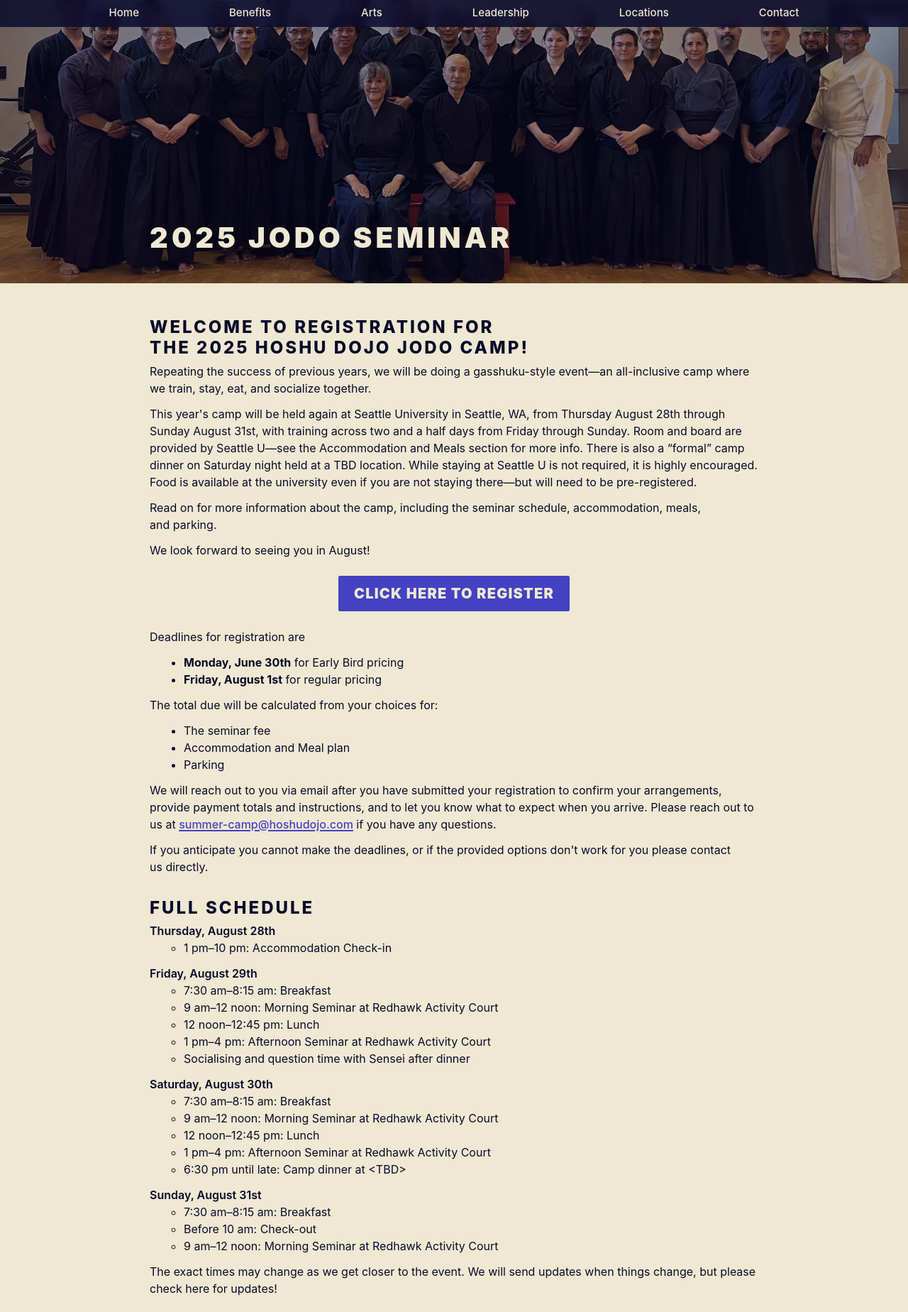
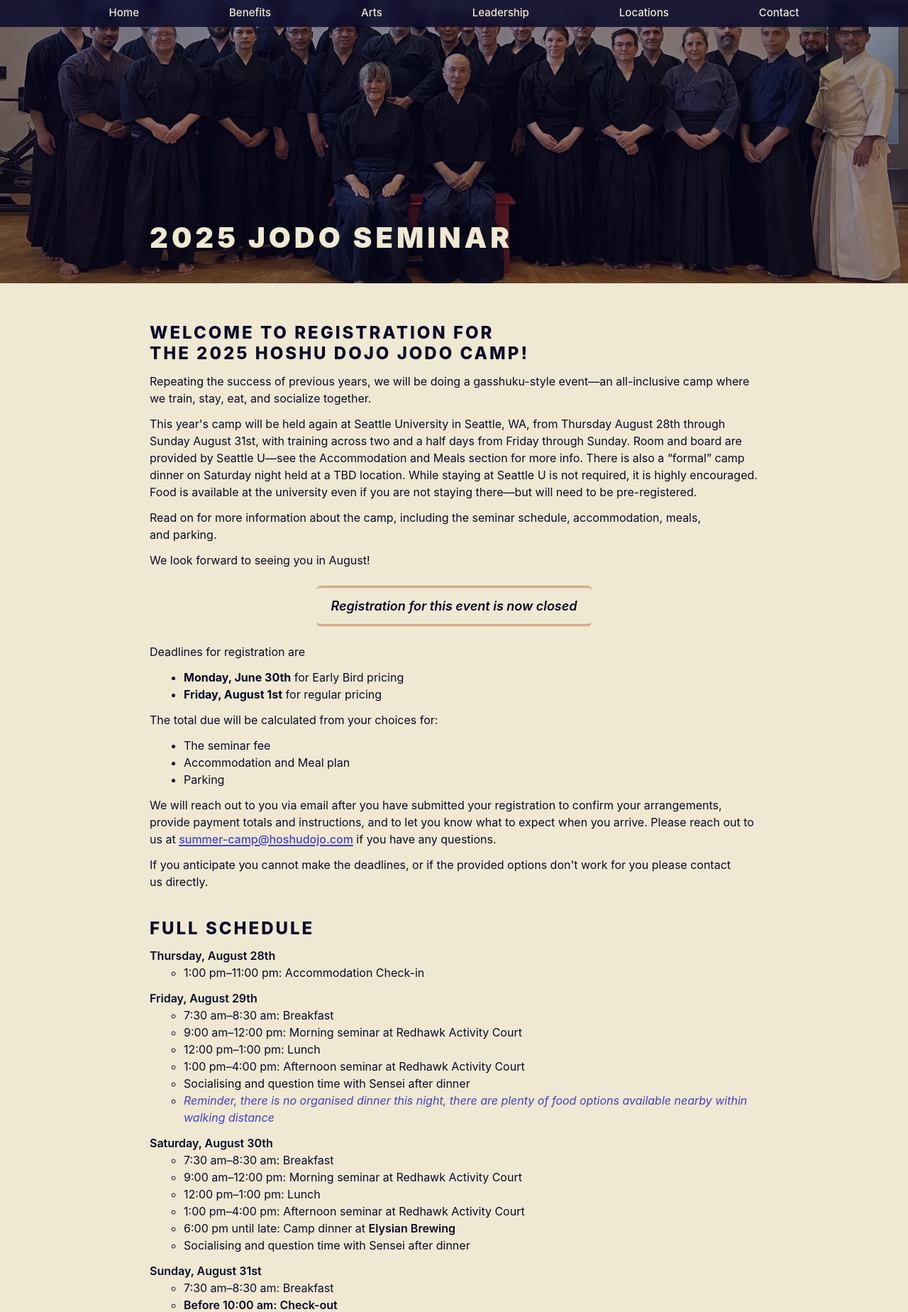
Before and after one commit to Hoshu-Dojo/hoshudojo.com, a PHP site: page /events/2025-08-28-goto-sensei-camp/index.html in a window 1280 px wide. Shown: the part 81-1929 px from the top of the page at 71% size. Run offline with PHP 8.4, Linux system fonts and the light colour scheme; some libraries are stand-ins or nearby versions.

Commit message:
deploy: 00f33c915c81e28f80913bcb1e38a2319c723401

```diff
--- a/events/2025-08-28-goto-sensei-camp/index.html
+++ b/events/2025-08-28-goto-sensei-camp/index.html
@@ -166,9 +166,9 @@
 		<div class="event-hero__text">
 			<h1>2025 Jodo Seminar</h1>
 		</div>
-		</article>
-	</section>
-	<section class="event-summary page-wrapper">
+	</article>
+</section>
+<section class="event-summary page-wrapper registration-closed">
 	<article class="content-wrapper">
 		<h2 class="h3">Welcome to registration for the 2025 Hoshu Dojo Jodo Camp!</h2>
 		<p>Repeating the success of previous years, we will be doing a gasshuku-style event&mdash;an all-inclusive camp where we train, stay, eat, and socialize together.</p>
@@ -177,7 +177,10 @@
 		<p>We look forward to seeing you in August!</p>
 	</article>
 	<article class="content-wrapper">
-		<a class="button button--primary button--large button--registration" href="https://forms.gle/Ear9WkbjDfhMrWaJ8" target="_blank">Click here to register</a>
+		<div class="registration">
+			<a class="button button--primary button--large button--registration" href="https://forms.gle/Ear9WkbjDfhMrWaJ8" target="_blank">Click here to register</a>
+			<div class="registration__closed-banner">Registration for this event is now closed</div>
+		</div>
 	</article>
 	<article class="content-wrapper">
 		<p>Deadlines for registration are</p>
@@ -200,39 +203,44 @@
 			<li>
 				<span class="bold">Thursday, August 28th</span>
 				<ul class="list list--indent">
-					<li>1 pm&ndash;10 pm: Accommodation Check-in</li>
+					<li>1:00 pm&ndash;11:00 pm: Accommodation Check-in</li>
 				</ul>
 			</li>
 			<li>
 				<span class="bold">Friday, August 29th</span>
 				<ul class="list list--indent">
-					<li>7:30 am&ndash;8:15 am: Breakfast</li>
-					<li>9 am&ndash;12 noon: Morning Seminar at Redhawk Activity Court</li>
-					<li>12 noon&ndash;12:45 pm: Lunch</li>
-					<li>1 pm&ndash;4 pm: Afternoon Seminar at Redhawk Activity Court</li>
+					<li>7:30 am&ndash;8:30 am: Breakfast</li>
+					<li>9:00 am&ndash;12:00 pm: Morning seminar at Redhawk Activity Court</li>
+					<li>12:00 pm&ndash;1:00 pm: Lunch</li>
+					<li>1:00 pm&ndash;4:00 pm: Afternoon seminar at Redhawk Activity Court</li>
 					<li>Socialising and question time with Sensei after dinner</li>
+					<li><span class="italic">Reminder, there is no organised dinner this night, there are plenty of food options available nearby within walking distance</span></li>
 				</ul>
 			</li>
 			<li>
 				<span class="bold">Saturday, August 30th</span>
 				<ul class="list list--indent">
-					<li>7:30 am&ndash;8:15 am: Breakfast</li>
-					<li>9 am&ndash;12 noon: Morning Seminar at Redhawk Activity Court</li>
-					<li>12 noon&ndash;12:45 pm: Lunch</li>
-					<li>1 pm&ndash;4 pm: Afternoon Seminar at Redhawk Activity Court</li>
-					<li>6:30 pm until late: Camp dinner at &lt;TBD&gt;</li>
+					<li>7:30 am&ndash;8:30 am: Breakfast</li>
+					<li>9:00 am&ndash;12:00 pm: Morning seminar at Redhawk Activity Court</li>
+					<li>12:00 pm&ndash;1:00 pm: Lunch</li>
+					<li>1:00 pm&ndash;4:00 pm: Afternoon seminar at Redhawk Activity Court</li>
+					<li>6:00 pm until late: Camp dinner at <span class="bold">Elysian Brewing</span></li>
+					<li>Socialising and question time with Sensei after dinner</li>
 				</ul>
 			</li>
 			<li>
 				<span class="bold">Sunday, August 31st</span>
 				<ul class="list list--indent">
-					<li>7:30 am&ndash;8:15 am: Breakfast</li>
-					<li>Before 10 am: Check-out</li>
-					<li>9 am&ndash;12 noon: Morning Seminar at Redhawk Activity Court</li>
+					<li>7:30 am&ndash;8:30 am: Breakfast</li>
+					<li><span class="bold">Before 10:00 am: Check-out</span></li>
+					<li>9:00 am&ndash;12:00 pm: Morning seminar at Redhawk Activity Court</li>
 				</ul>
 			</li>
 		</ol>
-		<p>The exact times may change as we get closer to the event. We will send updates when things change, but please check here for updates!</p>
+		<p>
+			<span class="bold">Elysian Brewing:</span> <a href="https://maps.app.goo.gl/LovT17qAGRxEJZW97" target="_blank">1221 E Pike St, Seattle, WA 98122</a>
+		</p>
+		<iframe class="gmap" src="https://www.google.com/maps/embed?pb=!1m18!1m12!1m3!1d2589.2892382374866!2d-122.31851516555349!3d47.614067350445154!2m3!1f0!2f0!3f0!3m2!1i1024!2i768!4f13.1!3m3!1m2!1s0x54906acddbe83d29%3A0x858062b58c682862!2sElysian%20Capitol%20Hill%20Brewery!5e0!3m2!1sen!2sca!4v1755842164025!5m2!1sen!2sca" width="550" height="400" style="border:0;" allowfullscreen="" loading="lazy" referrerpolicy="no-referrer-when-downgrade"></iframe>
 	</article>
 	<article class="content-wrapper">
 		<h2 class="h3">Seminar</h2>
@@ -253,7 +261,7 @@
 		<p>
 			<span class="bold">Redhawk Center:</span> <a href="https://goo.gl/maps/cRx3md5mSbecGUcD7" target="_blank">550 14th Ave, Seattle, WA 98112</a>. Access to the Redhawk Activity Court is through the parking lot entrance.
 		</p>
-		<iframe class="gmap" src="https://www.google.com/maps/embed?pb=!1m18!1m12!1m3!1d2689.9676822307533!2d-122.31579468360036!3d47.607318079184836!2m3!1f0!2f0!3f0!3m2!1i1024!2i768!4f13.1!3m3!1m2!1s0x54906ac5df623887%3A0x73c2e01c0cdb6c47!2sRedhawk%20Center!5e0!3m2!1sen!2sus!4v1680636688119!5m2!1sen!2sus" width="400" height="300" style="border:0;" allowfullscreen="" loading="lazy" referrerpolicy="no-referrer-when-downgrade"></iframe>
+		<iframe class="gmap" src="https://www.google.com/maps/embed?pb=!1m18!1m12!1m3!1d2689.9676822307533!2d-122.31579468360036!3d47.607318079184836!2m3!1f0!2f0!3f0!3m2!1i1024!2i768!4f13.1!3m3!1m2!1s0x54906ac5df623887%3A0x73c2e01c0cdb6c47!2sRedhawk%20Center!5e0!3m2!1sen!2sus!4v1680636688119!5m2!1sen!2sus" width="550" height="400" style="border:0;" allowfullscreen="" loading="lazy" referrerpolicy="no-referrer-when-downgrade"></iframe>
 	</article>
 	<article class="content-wrapper">
 		<h2 class="h3">Accommodation and Meals</h2>
@@ -270,7 +278,7 @@
 		<p>
 			<span class="bold">Bellarmine Hall</span>: <a href="https://goo.gl/maps/Jhc4BMp6WULccv9X8" target="_blank">1111 East Columbia Street, Seattle, WA 98122</a>
 		</p>
-		<iframe class="gmap" src="https://www.google.com/maps/embed?pb=!1m18!1m12!1m3!1d2689.8956802067846!2d-122.31737109999999!3d47.6087181!2m3!1f0!2f0!3f0!3m2!1i1024!2i768!4f13.1!3m3!1m2!1s0x54906ac8c8aac53b%3A0x4f98229b7e69c647!2sBellarmine%20Hall!5e0!3m2!1sen!2sus!4v1680639172220!5m2!1sen!2sus" width="400" height="300" style="border:0;" allowfullscreen="" loading="lazy" referrerpolicy="no-referrer-when-downgrade"></iframe>
+		<iframe class="gmap" src="https://www.google.com/maps/embed?pb=!1m18!1m12!1m3!1d2689.8956802067846!2d-122.31737109999999!3d47.6087181!2m3!1f0!2f0!3f0!3m2!1i1024!2i768!4f13.1!3m3!1m2!1s0x54906ac8c8aac53b%3A0x4f98229b7e69c647!2sBellarmine%20Hall!5e0!3m2!1sen!2sus!4v1680639172220!5m2!1sen!2sus" width="550" height="400" style="border:0;" allowfullscreen="" loading="lazy" referrerpolicy="no-referrer-when-downgrade"></iframe>
 		<h3 class="h4">About the meal plan</h3>
 		<p>A meal plan is available to everyone attending the seminar, even if you&apos;re not staying at Seattle University. If you <em>are</em> staying at Seattle University, it&apos;s included in your accommodation package (required by Seattle University). Meals will be served at the Cherry Street Market at the Seattle University Student Center. The meal plan includes:</p>
 		<ul class="list list--indent">
@@ -284,7 +292,7 @@
 			<span class="bold">Cherry Street Market</span>: <a href="https://goo.gl/maps/C6X1r57GbfFWxjRN8" target="_blank">Su Campus Walk, Seattle, WA 98122</a>
 		</p>
 		<p>Please note: We are not requesting dinners at Seattle U this year, but we are also not formally planning a second group dinner. There are plenty of food options nearby, or people can bring their own food given the availability of fridges.</p>
-		<iframe class="gmap" src="https://www.google.com/maps/embed?pb=!1m14!1m8!1m3!1d10759.674471310844!2d-122.3183187!3d47.6082721!3m2!1i1024!2i768!4f13.1!3m3!1m2!1s0x54906ac891ab9599%3A0x1ed911c8f3e21013!2sCherry%20Street%20Market%20-%20Seattle%20University!5e0!3m2!1sen!2sus!4v1680639375963!5m2!1sen!2sus" width="400" height="300" style="border:0;" allowfullscreen="" loading="lazy" referrerpolicy="no-referrer-when-downgrade"></iframe>
+		<iframe class="gmap" src="https://www.google.com/maps/embed?pb=!1m14!1m8!1m3!1d10759.674471310844!2d-122.3183187!3d47.6082721!3m2!1i1024!2i768!4f13.1!3m3!1m2!1s0x54906ac891ab9599%3A0x1ed911c8f3e21013!2sCherry%20Street%20Market%20-%20Seattle%20University!5e0!3m2!1sen!2sus!4v1680639375963!5m2!1sen!2sus" width="550" height="400" style="border:0;" allowfullscreen="" loading="lazy" referrerpolicy="no-referrer-when-downgrade"></iframe>
 	</article>
 	<article class="content-wrapper">
 		<h2 class="h3">Parking</h2>
@@ -302,7 +310,10 @@
 		<p>Smoking, vaping, and tobacco in any form are strictly prohibited everywhere on campus. Please find a public street off-campus to smoke, vape, chew tobacco, etc.</p>
 	</article>
 	<article class="content-wrapper">
-		<a class="button button--primary button--large button--registration" href="https://forms.gle/Ear9WkbjDfhMrWaJ8" target="_blank">Click here to register</a>
+		<div class="registration">
+			<a class="button button--primary button--large button--registration" href="https://forms.gle/Ear9WkbjDfhMrWaJ8" target="_blank">Click here to register</a>
+			<div class="registration__closed-banner">Registration for this event is now closed</div>
+		</div>
 	</article>
 </section>
 </main>
--- a/style/css/events.css
+++ b/style/css/events.css
@@ -155,8 +155,8 @@ h6 {
 }
 .event-summary h2,
 .event-summary h3 {
-  margin-bottom: 0.25em;
-  margin-top: 0.5rem;
+  margin-bottom: 0.5em;
+  margin-top: 1rem;
 }
 .event-summary .list + p,
 .event-summary p + .list {
@@ -170,13 +170,46 @@ h6 {
   --shadow-opacity: 0.2;
   box-shadow: 0px 0.8px 0.9px hsl(var(--shadow-colour)/var(--shadow-opacity)), 0px 2.7px 3px -0.8px hsl(var(--shadow-colour)/var(--shadow-opacity)), 0px 6.8px 7.7px -1.7px hsl(var(--shadow-colour)/var(--shadow-opacity)), 0px 16.5px 18.6px -2.5px hsl(var(--shadow-colour)/var(--shadow-opacity));
 }
+.event-summary.registration-closed .button--registration {
+  display: none;
+}
+.event-summary.registration-closed .registration__closed-banner {
+  display: flex;
+  justify-content: center;
+  align-items: center;
+  flex-direction: row;
+  gap: 1rem;
+  width: 100%;
+  border-top: double;
+  border-bottom: double;
+  border-color: #BE855E;
+  border-radius: 0.375rem;
+  padding: 0.75rem 1.25rem;
+  font-size: 1.125em;
+  font-weight: 600;
+  font-style: italic;
+}
+
+.registration {
+  width: 100%;
+}
+.registration .registration__closed-banner {
+  display: none;
+}
 
 .bold {
   font-weight: 600;
 }
 
+.italic {
+  font-style: italic;
+}
+
 .schedule > li + li:not(:first-of-type) {
   margin-top: 0.75rem;
 }
+.schedule .italic {
+  color: var(--link-primary);
+}
 
 /*# sourceMappingURL=events.css.map */
```
Also changed, not shown: 1 other file.
